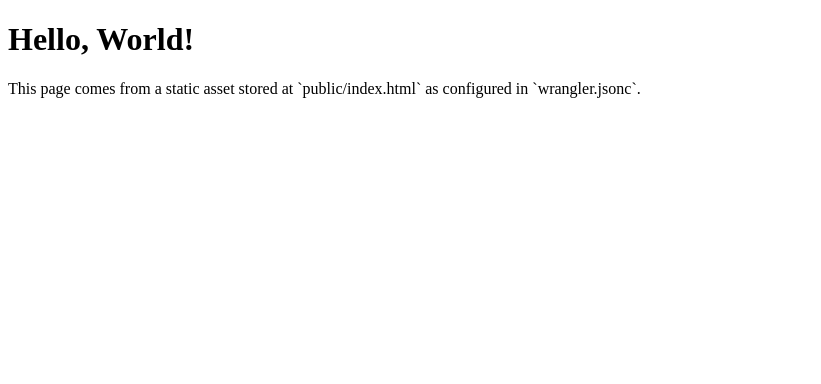
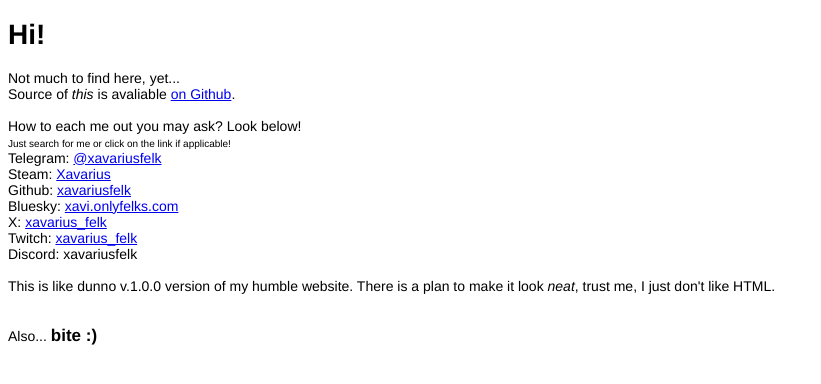
Before and after one commit to xavariusfelk/onlyfelks.com_website, a website: page public/index.html in a window 1280 px wide. Shown: the whole page, without its empty margins (0-821 px from the left). Drawn offline with Linux system fonts and the light colour scheme.

Commit message:
First commit

```diff
--- /dev/null
+++ b/public/index.css
@@ -0,0 +1,12 @@
+body {
+    font-size: 14px;
+    font-family: Helvetica, Arial, sans-serif;
+}
+
+.smol {
+    font-size: 10px;
+}
+
+.italic {
+    font-style: italic;
+}
--- a/public/index.html
+++ b/public/index.html
@@ -3,10 +3,31 @@
 	<head>
 		<meta charset="UTF-8" />
 		<meta name="viewport" content="width=device-width, initial-scale=1.0" />
-		<title>Hello, World!</title>
+		<title>Xavarius the Felkin</title>
+		<link rel="shortcut icon" href="/assets/favicon.png" type="image/x-icon">
+		<link rel="stylesheet" href="index.css">
 	</head>
 	<body>
-		<h1 id="heading">Hello, World!</h1>
-		<p>This page comes from a static asset stored at `public/index.html` as configured in `wrangler.jsonc`.</p>
+		<h1>Hi!</h1>
+		Not much to find here, yet... <br>
+		Source of <font class="italic">this</font> is avaliable <a href="https://github.com/xavariusfelk/onlyfelks.com_website">on Github</a>. <br> <br>
+
+		How to each me out you may ask? Look below! <br>
+		<font class="smol">Just search for me or click on the link if applicable!</font> <br>
+		<div class="contact">
+			Telegram: <a href="https://t.me/xavariusfelk">@xavariusfelk</a> <br>
+			Steam: <a href="https://steamcommunity.com/id/xavariusfelk/">Xavarius</a> <br>
+			Github: <a href="https://github.com/xavariusfelk">xavariusfelk</a> <br>
+			Bluesky: <a href="https://xavi.onlyfelks.com/">xavi.onlyfelks.com</a> <br>
+			X: <a href="https://x.onlyfelks.com/">xavarius_felk</a> <br>
+			Twitch: <a href="https://www.twitch.tv/xavarius_felk">xavarius_felk</a> <br>
+			Discord: xavariusfelk <br>
+		</div>
+		<br>
+		This is like dunno v.1.0.0 version of my humble website. There is a plan to make it look <font class="italic">neat</font>, trust me, I just don't like HTML.
+		<br><br><br>
+		Also... <font style="font-weight: bold; font-size: 17px;">bite :)</font>
+
+
 	</body>
 </html>
```
Also changed, not shown: public/assets/favicon.png (added), 2 other files.
